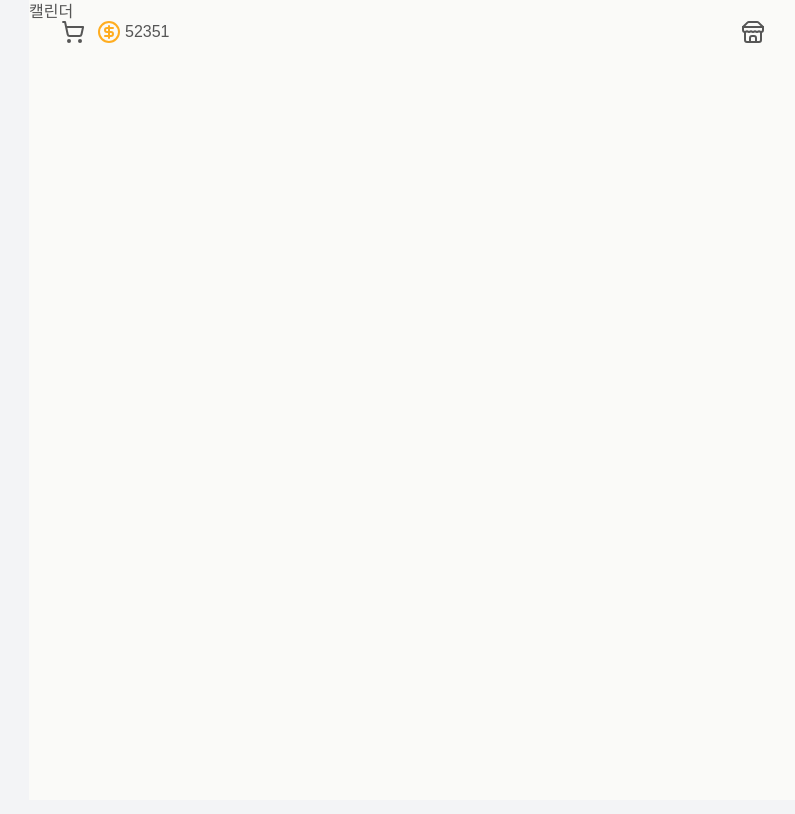
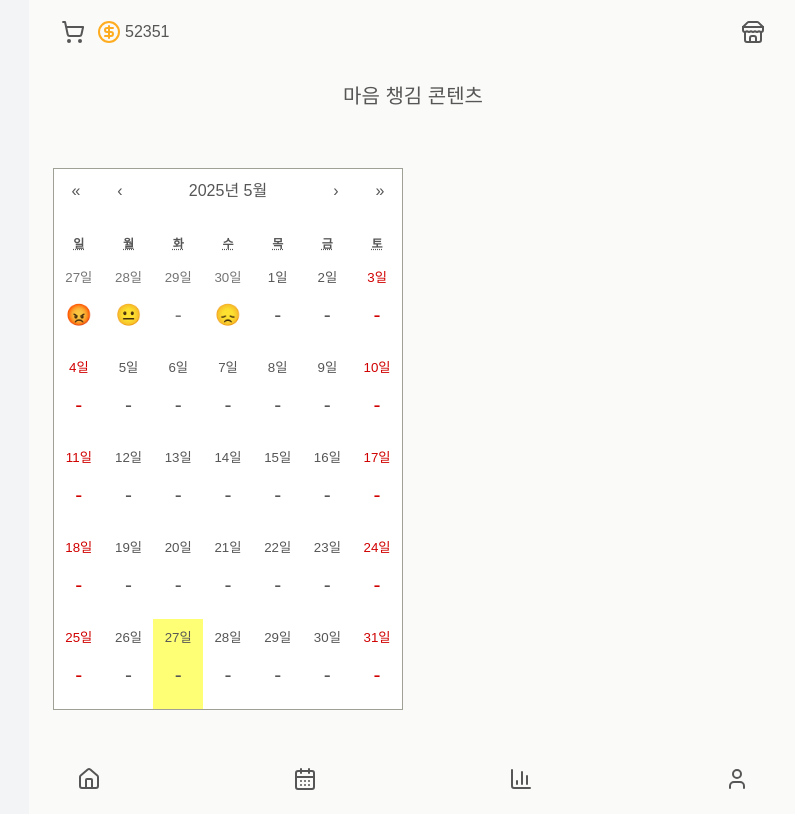
Before and after one commit to xuuwon/maeumgyeol, a Next.js app: page /calendar in a window 1280 px wide. Shown: the whole page, without its empty margins (227-1022 px from the left). Built offline with nearby package versions, Linux system fonts and the light colour scheme; a web font is replaced by a local one.

Commit message:
feat: 캘린더 컴포넌트 구현

```diff
--- a/src/app/calendar/page.tsx
+++ b/src/app/calendar/page.tsx
@@ -1,7 +1,136 @@
-import React from 'react';
+'use client';
+
+import LayerPopup from '@/components/layerPopup/LayerPopup';
+import { useRouter } from 'next/navigation';
+import React, { ReactElement, useState } from 'react';
+import Calendar from 'react-calendar';
+import 'react-calendar/dist/Calendar.css';
+
+type Emotion = '행복' | '중립' | '슬픔' | '분노' | '우울';
+
+const emotionData: Record<string, Emotion> = {
+  '2025-04-01': '행복',
+  '2025-04-02': '행복',
+  '2025-04-03': '중립',
+  '2025-04-04': '슬픔',
+  '2025-04-05': '행복',
+  '2025-04-06': '분노',
+  '2025-04-07': '우울',
+  '2025-04-09': '중립',
+  '2025-04-10': '슬픔',
+  '2025-04-12': '행복',
+  '2025-04-13': '우울',
+  '2025-04-14': '슬픔',
+  '2025-04-16': '중립',
+  '2025-04-17': '분노',
+  '2025-04-18': '우울',
+  '2025-04-19': '중립',
+  '2025-04-20': '행복',
+  '2025-04-21': '슬픔',
+  '2025-04-23': '중립',
+  '2025-04-24': '행복',
+  '2025-04-25': '우울',
+  '2025-04-26': '슬픔',
+  '2025-04-27': '분노',
+  '2025-04-28': '중립',
+  '2025-04-30': '우울',
+};
+
+const emotionFaces: Record<Emotion, string> = {
+  행복: '😊',
+  중립: '😐',
+  슬픔: '😢',
+  분노: '😡',
+  우울: '😞',
+};
+
+type TileContentProps = {
+  activeStartDate: Date;
+  date: Date;
+  view: 'month' | 'year' | 'decade' | 'century';
+};
+
+// 로컬 시간 기준으로 YYYY-MM-DD 포맷 문자열 반환
+const formatDate = (date: Date): string => {
+  const year = date.getFullYear();
+  const month = (date.getMonth() + 1).toString().padStart(2, '0');
+  const day = date.getDate().toString().padStart(2, '0');
+  return `${year}-${month}-${day}`;
+};
 
 const Page = () => {
-  return <div>캘린더</div>;
+  const router = useRouter();
+  const [showLayerPopup, setShowLayerPopup] = useState<boolean>(false);
+
+  const tileContent = ({ date, view }: TileContentProps): ReactElement | null => {
+    if (view !== 'month') return null;
+
+    const dateStr = formatDate(date);
+    const emotion = emotionData[dateStr];
+
+    return (
+      <div
+        className="w-6 md:w-9 h-12 mx-auto mt-1 flex flex-col items-center justify-center select-none text-[21px]"
+        title={emotion ?? undefined}
+        aria-label={emotion ?? undefined}
+      >
+        {emotion ? <span>{emotionFaces[emotion]}</span> : <span>-</span>}
+      </div>
+    );
+  };
+
+  const tileClassName = ({ date, view }: TileContentProps): string | null => {
+    if (view !== 'month') return null;
+
+    const dateStr = formatDate(date);
+    return emotionData[dateStr] ? 'has-emotion' : null;
+  };
+
+  return (
+    <>
+      {showLayerPopup && (
+        <LayerPopup
+          mainText="미래 날짜의 일기는 작성할 수 없습니다."
+          confirmType={true}
+          onConfirm={() => setShowLayerPopup(false)}
+        />
+      )}
+      <div className="flex flex-col items-center min-h-screen p-6">
+        <div className="flex flex-col items-center justify-center gap-2 text-xl h-36 iphoneSE:mt-5">
+          <p>마음 챙김 콘텐츠</p>
+        </div>
+
+        <div className="w-full h-auto mb-20">
+          <Calendar
+            calendarType="gregory"
+            locale="ko-KR"
+            defaultActiveStartDate={new Date()}
+            tileContent={tileContent}
+            tileClassName={tileClassName}
+            onClickDay={(value: Date) => {
+              const selectedDate = formatDate(value); // YYYY-MM-DD 형식
+              const today = new Date();
+              // 오늘 날짜만 년,월,일 비교 (시간 제거)
+              const todayStr = formatDate(today);
+
+              if (selectedDate > todayStr) {
+                setShowLayerPopup(true);
+                return; // 이동하지 않음
+              }
+
+              console.log('선택한 날짜:', selectedDate);
+
+              if (emotionData[selectedDate]) {
+                router.push(`/write/detail/${selectedDate}`);
+              } else {
+                router.push(`/write/${selectedDate}`);
+              }
+            }}
+          />
+        </div>
+      </div>
+    </>
+  );
 };
 
 export default Page;
```
